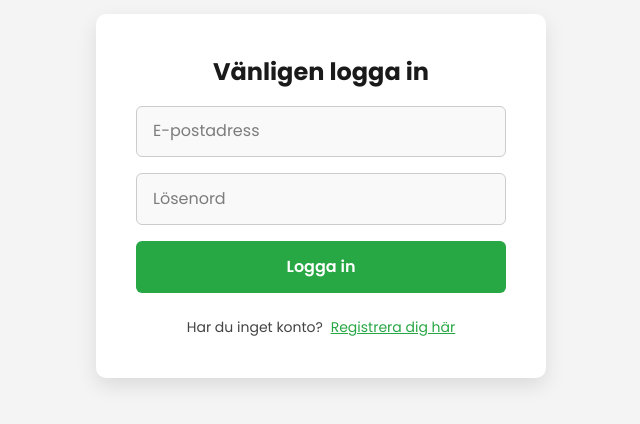
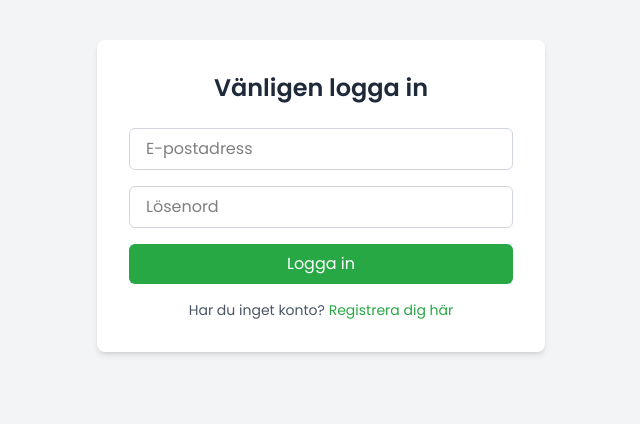
Before and after one commit to Darougah/SkogsNallen, a React (Vite) app in the folder frontend/: page /login in a window 1280 px wide. Shown: the part 204-628 px from the top of the page, without its empty margins (319-959 px from the left). Built offline with nearby package versions, Linux system fonts and the light colour scheme.

Commit message:
fixed the css

```diff
--- a/frontend/src/components/Login.jsx
+++ b/frontend/src/components/Login.jsx
@@ -1,49 +1,109 @@
-// import React, { useState } from 'react'
-// import { Link } from 'react-router-dom'
+// // import React, { useState } from 'react'
+// // import { Link } from 'react-router-dom'
+
+// // const Login = () => {
+// //   const [message, setMessage]= useState('');
+// //   const [email,setEmail]= useState('');
+// //   const [password, setPassword] =useState('');
+// //   const handleLogin = async(e)=>{
+// //     e.preventDefault();
+// //     const data = {
+// //       email,
+// //       password
+// //     }
+// //     console.log(data)
+// //   }
+// //   return (
+// //     <section className='h-screen flex items-center justify-center'>
+// //       <div className='max-w-sm border shadow bg-white mx-auto p-8'>
+// //         <h2 className='text-2xl font-semibold pt-5'>Please Login</h2>
+// //         <form onSubmit={ handleLogin} className='space-y-5 max-w-sm mx-auto pt-8'>
+// // <input type="text" name="email" id="email"
+// // onChange={(e) => setEmail(e.target.value)}
+// // placeholder="Email Adress" required
+// // className='w-full bg-gray-100 focus:outline-none px-5 py-3'/>
+
+// // <input type="password" name="password" id="password"
+// // onChange={(e) => setPassword(e.target.value)}
+// // placeholder="Password" required
+// // className='w-full bg-gray-100 focus:outline-none px-5 py-3'/>
+// // {
+// // message && <p className='text-red-500'>{message}</p>
+// // }
+// // <button type='submit' className='w-full mt-5 bg-primary text-white hover:bg-indigo-500 font-medium py-3 rounded-md'>Login</button>
+// //         </form>
+// //         <p className='my-5 italic text-sm text-center'>Dont have an account? <Link to="/register" className='text-red-700 px-1 underline'>Register</Link> here.</p>
+// //       </div>
+// //     </section>
+// //   )
+// // }
+
+// // export default Login
+
+
+// import React, { useState } from 'react';
+// import { Link } from 'react-router-dom';
+// import '../App';
 
 // const Login = () => {
-//   const [message, setMessage]= useState('');
-//   const [email,setEmail]= useState('');
-//   const [password, setPassword] =useState('');
-//   const handleLogin = async(e)=>{
+//   const [message, setMessage] = useState('');
+//   const [email, setEmail] = useState('');
+//   const [password, setPassword] = useState('');
+
+//   const handleLogin = async (e) => {
 //     e.preventDefault();
-//     const data = {
-//       email,
-//       password
+//     const data = { email, password };
+//     console.log(data);
+
+//     if (!email || !password) {
+//       setMessage('Vänligen fyll i alla fält.');
+//     } else {
+//       setMessage('');
 //     }
-//     console.log(data)
-//   }
+//   };
+
 //   return (
-//     <section className='h-screen flex items-center justify-center'>
-//       <div className='max-w-sm border shadow bg-white mx-auto p-8'>
-//         <h2 className='text-2xl font-semibold pt-5'>Please Login</h2>
-//         <form onSubmit={ handleLogin} className='space-y-5 max-w-sm mx-auto pt-8'>
-// <input type="text" name="email" id="email"
-// onChange={(e) => setEmail(e.target.value)}
-// placeholder="Email Adress" required
-// className='w-full bg-gray-100 focus:outline-none px-5 py-3'/>
-
-// <input type="password" name="password" id="password"
-// onChange={(e) => setPassword(e.target.value)}
-// placeholder="Password" required
-// className='w-full bg-gray-100 focus:outline-none px-5 py-3'/>
-// {
-// message && <p className='text-red-500'>{message}</p>
-// }
-// <button type='submit' className='w-full mt-5 bg-primary text-white hover:bg-indigo-500 font-medium py-3 rounded-md'>Login</button>
+//     <section className="login-section">
+//       <div className="login-card">
+//         <h2 className="login-title">Vänligen logga in</h2>
+//         <form onSubmit={handleLogin} className="login-form">
+//           <input
+//             type="text"
+//             name="email"
+//             id="email"
+//             placeholder="E-postadress"
+//             value={email}
+//             onChange={(e) => setEmail(e.target.value)}
+//             required
+//           />
+//           <input
+//             type="password"
+//             name="password"
+//             id="password"
+//             placeholder="Lösenord"
+//             value={password}
+//             onChange={(e) => setPassword(e.target.value)}
+//             required
+//           />
+//           {message && <p className="error-message">{message}</p>}
+//           <button type="submit">Logga in</button>
 //         </form>
-//         <p className='my-5 italic text-sm text-center'>Dont have an account? <Link to="/register" className='text-red-700 px-1 underline'>Register</Link> here.</p>
+//         <p className="register-text">
+//           Har du inget konto?{' '}
+//           <Link to="/register" className="register-link">
+//             Registrera dig här
+//           </Link>
+//         </p>
 //       </div>
 //     </section>
-//   )
-// }
+//   );
+// };
 
-// export default Login
+// export default Login;
 
 
 import React, { useState } from 'react';
 import { Link } from 'react-router-dom';
-import '../App';
 
 const Login = () => {
   const [message, setMessage] = useState('');
@@ -63,10 +123,10 @@ const Login = () => {
   };
 
   return (
-    <section className="login-section">
-      <div className="login-card">
-        <h2 className="login-title">Vänligen logga in</h2>
-        <form onSubmit={handleLogin} className="login-form">
+    <section className="flex items-center justify-center min-h-screen bg-gray-100">
+      <div className="bg-white shadow-md rounded-lg p-8 w-full max-w-md">
+        <h2 className="text-2xl font-semibold text-center text-gray-800 mb-6">Vänligen logga in</h2>
+        <form onSubmit={handleLogin} className="flex flex-col gap-4">
           <input
             type="text"
             name="email"
@@ -75,6 +135,7 @@ const Login = () => {
             value={email}
             onChange={(e) => setEmail(e.target.value)}
             required
+            className="px-4 py-2 border border-gray-300 rounded-md focus:outline-none focus:ring-2 focus:ring-primary"
           />
           <input
             type="password"
@@ -84,13 +145,19 @@ const Login = () => {
             value={password}
             onChange={(e) => setPassword(e.target.value)}
             required
+            className="px-4 py-2 border border-gray-300 rounded-md focus:outline-none focus:ring-2 focus:ring-primary"
           />
-          {message && <p className="error-message">{message}</p>}
-          <button type="submit">Logga in</button>
+          {message && <p className="text-red-500 text-sm">{message}</p>}
+          <button
+            type="submit"
+            className="bg-primary text-white py-2 px-4 rounded-md hover:bg-primary-dark transition-colors duration-300"
+          >
+            Logga in
+          </button>
         </form>
-        <p className="register-text">
+        <p className="mt-4 text-center text-sm text-gray-600">
           Har du inget konto?{' '}
-          <Link to="/register" className="register-link">
+          <Link to="/register" className="text-primary hover:underline">
             Registrera dig här
           </Link>
         </p>
```
